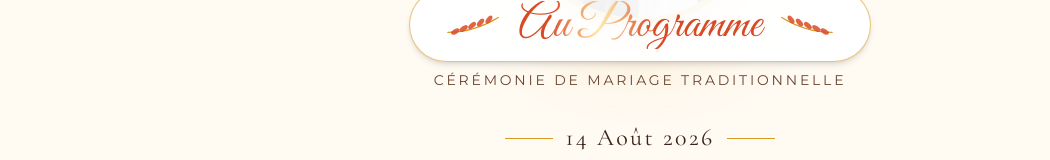
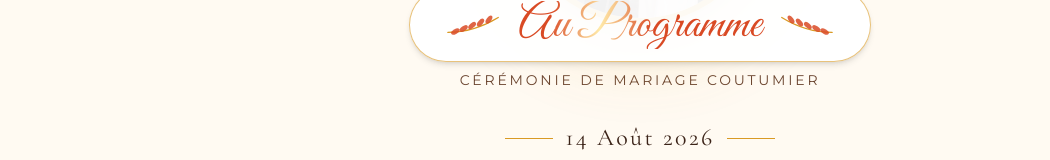
Before and after one commit to Bnfs/mariage-anthony-osier, a React (Vite) app: page /programme in a window 1280 px wide. Shown: the part 344-504 px from the top of the page, without its empty margins (0-1050 px from the left). Built offline with nearby package versions, Linux system fonts and the light colour scheme.

Commit message:
Remplacer traditionnelle par coutumier pour la cérémonie de mariage

```diff
--- a/index.html
+++ b/index.html
@@ -4,7 +4,7 @@
     <meta charset="UTF-8" />
     <link rel="icon" type="image/svg+xml" href="/favicon.svg" />
     <meta name="viewport" content="width=device-width, initial-scale=1.0" />
-    <meta name="description" content="Anthony & Osier Andréa célèbrent leur cérémonie de mariage traditionnelle le 14 août 2026 à Yaoundé, Cameroun." />
+    <meta name="description" content="Anthony & Osier Andréa célèbrent leur cérémonie de mariage coutumier le 14 août 2026 à Yaoundé, Cameroun." />
     <title>Anthony &amp; Osier Andréa · Mariage 2026</title>
   </head>
   <body>
--- a/src/components/Hero.jsx
+++ b/src/components/Hero.jsx
@@ -16,7 +16,7 @@ export default function Hero() {
       <div className="relative max-w-xs sm:max-w-sm md:max-w-2xl lg:max-w-3xl mx-auto text-center">
         <Reveal>
           <p className="uppercase tracking-[0.3em] text-xs md:text-sm text-coral mb-6 md:mb-10">
-            Cérémonie de mariage traditionnelle
+            Cérémonie de mariage coutumier
           </p>
         </Reveal>
 
--- a/src/pages/ProgrammePage.jsx
+++ b/src/pages/ProgrammePage.jsx
@@ -95,7 +95,7 @@ export default function ProgrammePage() {
             <Laurel className="w-10 h-4 md:w-14 md:h-6" flip />
           </div>
           <p className="text-center text-xs md:text-sm uppercase tracking-[0.2em] text-cocoa-light mt-2">
-            Cérémonie de mariage traditionnelle
+            Cérémonie de mariage coutumier
           </p>
 
           <div className="flex items-center justify-center gap-3 mt-6 md:mt-8">
```
